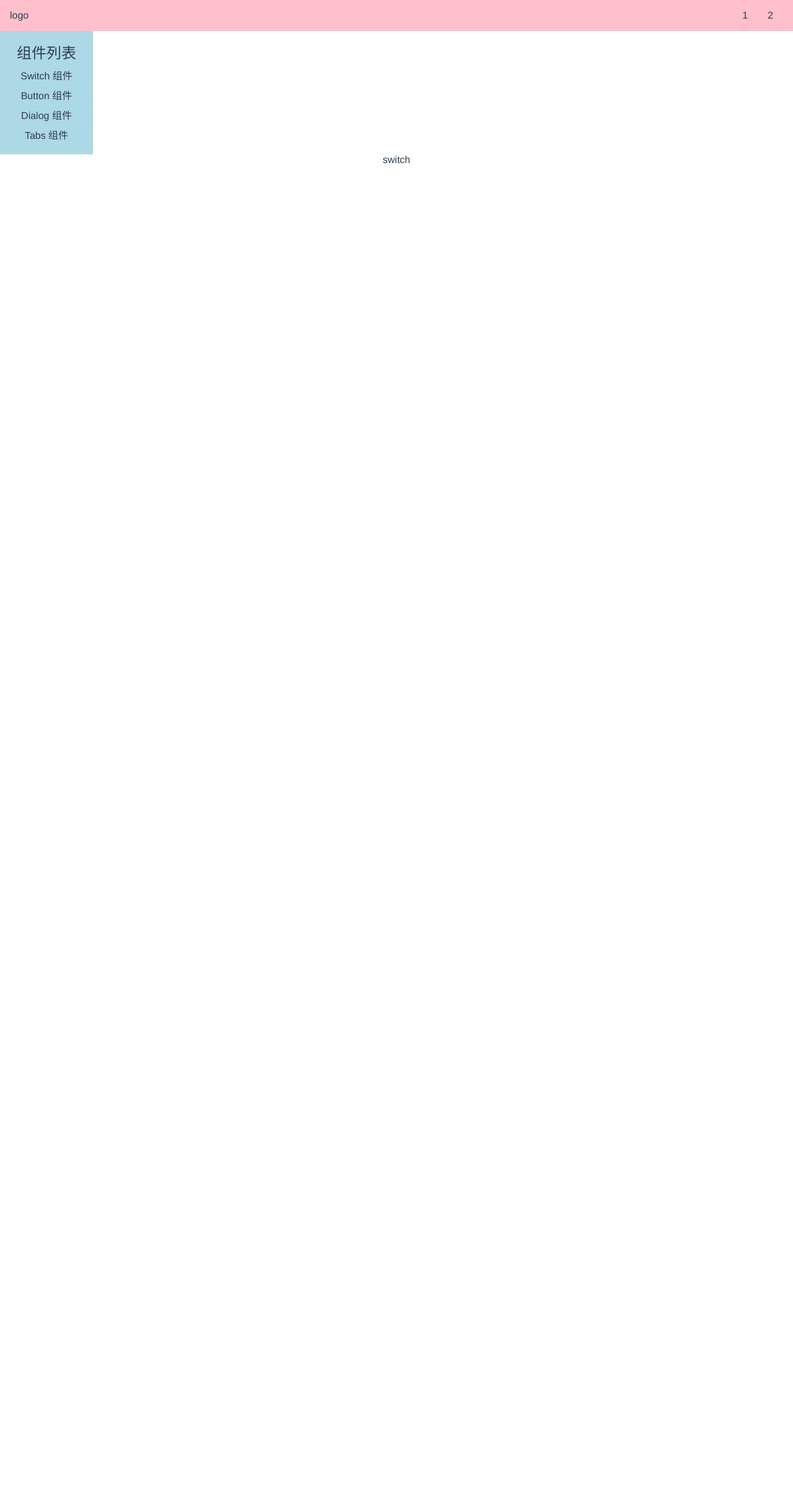
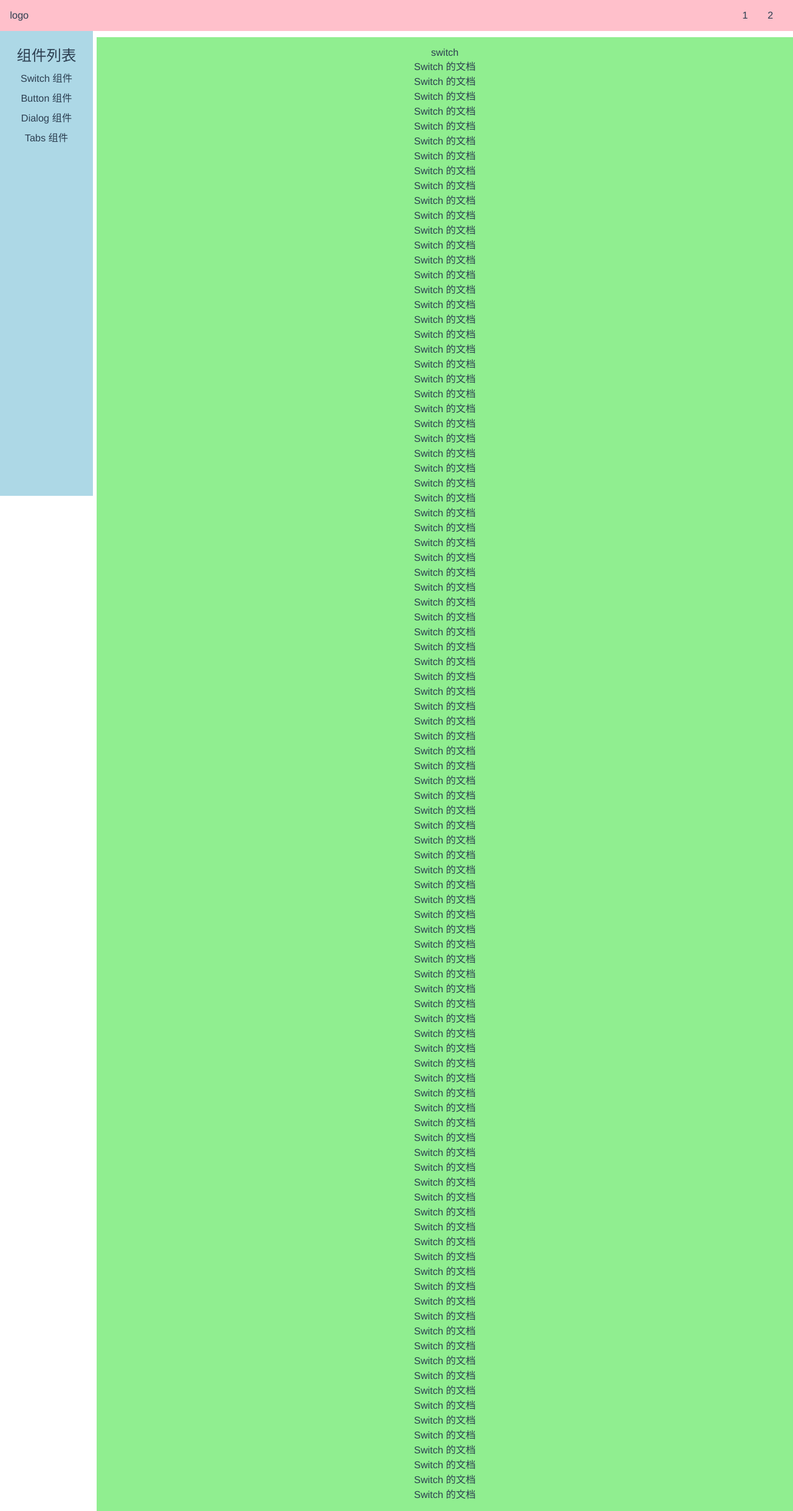
Before and after one commit to debugtheworldbot/viteUi, a Vue app: page /#/doc/switch in a window 1280 px wide. Shown: the whole page at 62% size. Before the commit the page ends 800 px from the top, so only its background shows below. Built offline with nearby package versions, Linux system fonts and the light colour scheme.

Commit message:
page style

```diff
--- a/src/components/Switch.vue
+++ b/src/components/Switch.vue
@@ -1,6 +1,103 @@
 <template>
 
   <div>switch</div>
+  <p>Switch 的文档</p>
+  <p>Switch 的文档</p>
+  <p>Switch 的文档</p>
+  <p>Switch 的文档</p>
+  <p>Switch 的文档</p>
+  <p>Switch 的文档</p>
+  <p>Switch 的文档</p>
+  <p>Switch 的文档</p>
+  <p>Switch 的文档</p>
+  <p>Switch 的文档</p>
+  <p>Switch 的文档</p>
+  <p>Switch 的文档</p>
+  <p>Switch 的文档</p>
+  <p>Switch 的文档</p>
+  <p>Switch 的文档</p>
+  <p>Switch 的文档</p>
+  <p>Switch 的文档</p>
+  <p>Switch 的文档</p>
+  <p>Switch 的文档</p>
+  <p>Switch 的文档</p>
+  <p>Switch 的文档</p>
+  <p>Switch 的文档</p>
+  <p>Switch 的文档</p>
+  <p>Switch 的文档</p>
+  <p>Switch 的文档</p>
+  <p>Switch 的文档</p>
+  <p>Switch 的文档</p>
+  <p>Switch 的文档</p>
+  <p>Switch 的文档</p>
+  <p>Switch 的文档</p>
+  <p>Switch 的文档</p>
+  <p>Switch 的文档</p>
+  <p>Switch 的文档</p>
+  <p>Switch 的文档</p>
+  <p>Switch 的文档</p>
+  <p>Switch 的文档</p>
+  <p>Switch 的文档</p>
+  <p>Switch 的文档</p>
+  <p>Switch 的文档</p>
+  <p>Switch 的文档</p>
+  <p>Switch 的文档</p>
+  <p>Switch 的文档</p>
+  <p>Switch 的文档</p>
+  <p>Switch 的文档</p>
+  <p>Switch 的文档</p>
+  <p>Switch 的文档</p>
+  <p>Switch 的文档</p>
+  <p>Switch 的文档</p>
+  <p>Switch 的文档</p>
+  <p>Switch 的文档</p>
+  <p>Switch 的文档</p>
+  <p>Switch 的文档</p>
+  <p>Switch 的文档</p>
+  <p>Switch 的文档</p>
+  <p>Switch 的文档</p>
+  <p>Switch 的文档</p>
+  <p>Switch 的文档</p>
+  <p>Switch 的文档</p>
+  <p>Switch 的文档</p>
+  <p>Switch 的文档</p>
+  <p>Switch 的文档</p>
+  <p>Switch 的文档</p>
+  <p>Switch 的文档</p>
+  <p>Switch 的文档</p>
+  <p>Switch 的文档</p>
+  <p>Switch 的文档</p>
+  <p>Switch 的文档</p>
+  <p>Switch 的文档</p>
+  <p>Switch 的文档</p>
+  <p>Switch 的文档</p>
+  <p>Switch 的文档</p>
+  <p>Switch 的文档</p>
+  <p>Switch 的文档</p>
+  <p>Switch 的文档</p>
+  <p>Switch 的文档</p>
+  <p>Switch 的文档</p>
+  <p>Switch 的文档</p>
+  <p>Switch 的文档</p>
+  <p>Switch 的文档</p>
+  <p>Switch 的文档</p>
+  <p>Switch 的文档</p>
+  <p>Switch 的文档</p>
+  <p>Switch 的文档</p>
+  <p>Switch 的文档</p>
+  <p>Switch 的文档</p>
+  <p>Switch 的文档</p>
+  <p>Switch 的文档</p>
+  <p>Switch 的文档</p>
+  <p>Switch 的文档</p>
+  <p>Switch 的文档</p>
+  <p>Switch 的文档</p>
+  <p>Switch 的文档</p>
+  <p>Switch 的文档</p>
+  <p>Switch 的文档</p>
+  <p>Switch 的文档</p>
+  <p>Switch 的文档</p>
+  <p>Switch 的文档</p>
 </template>
 
 <script>
--- a/src/components/TopNav.vue
+++ b/src/components/TopNav.vue
@@ -29,7 +29,10 @@
   background: pink;
   display: flex;
   padding: 16px;
-  position: relative;
+  position: fixed;
+  top: 0;
+  left: 0;
+  width: 100%;
   z-index: 10;
   justify-content: center;
   align-items: center;
--- a/src/views/Doc.vue
+++ b/src/views/Doc.vue
@@ -1,6 +1,6 @@
 <template>
-  <div>
-    <TopNav/>
+  <div class="layout">
+    <TopNav class="nav" />
 
     <div class="content" >
       <aside v-if="asideVisible">
@@ -44,10 +44,41 @@
 </script>
 
 <style scoped lang="scss">
+.layout {
+  display: flex;
+  flex-direction: column;
+  height: 100vh;
+  > .nav {
+    flex-shrink: 0;
+  }
+  > .content {
+    flex-grow: 1;
+    padding-top: 60px;
+    padding-left: 156px;
+    @media (max-width: 500px) {
+      padding-left: 0;
+    }
+  }
+}
+.content {
+  display: flex;
+  > aside {
+    flex-shrink: 0;
+  }
+  > main {
+    flex-grow: 1;
+    padding: 16px;
+    background: lightgreen;
+  }
+}
 aside {
   background: lightblue;
   width: 150px;
-  padding: 16px 16px 16px 16px;
+  padding: 70px 16px 16px 16px;
+  position: fixed;
+  top: 0;
+  left: 0;
+  height: 100%;
 > h2 {
   margin-bottom: 4px;
 }
@@ -57,14 +88,11 @@
 > li {
   padding: 4px 0;
 }
-@media (max-width: 500px) {
-  aside{
-    position: fixed;
-    top: 0;
-    left: 0;
-  }
+
 }
 }
+main {
+  overflow: auto;
 }
 
 </style>
```
